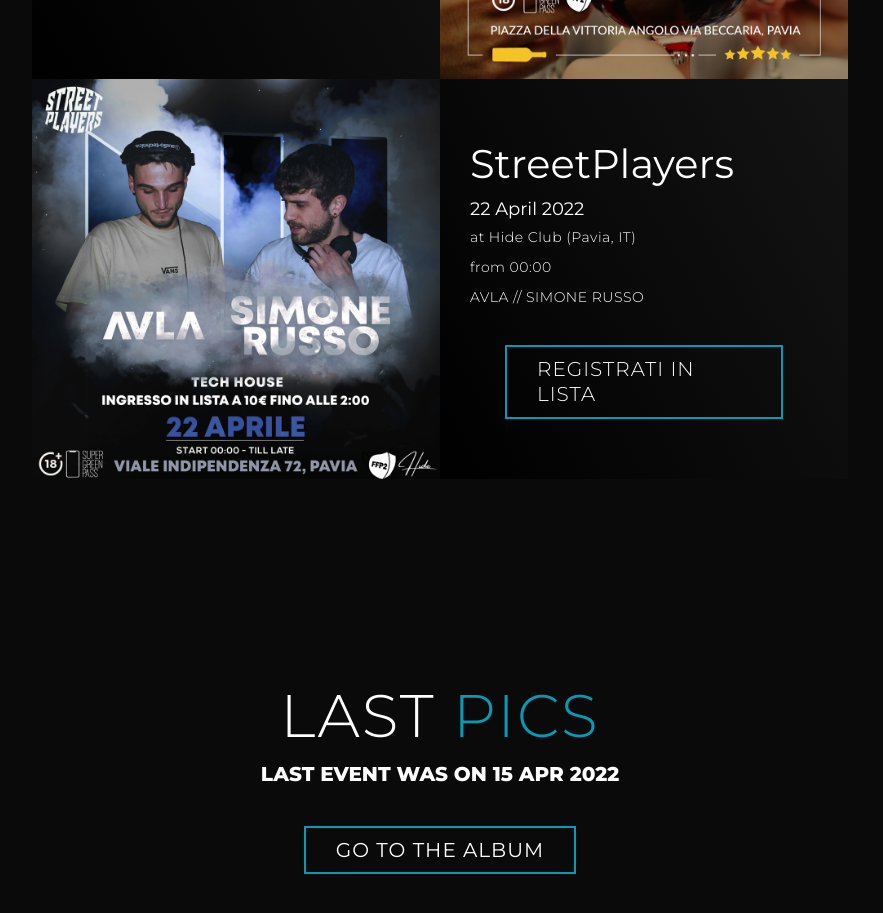
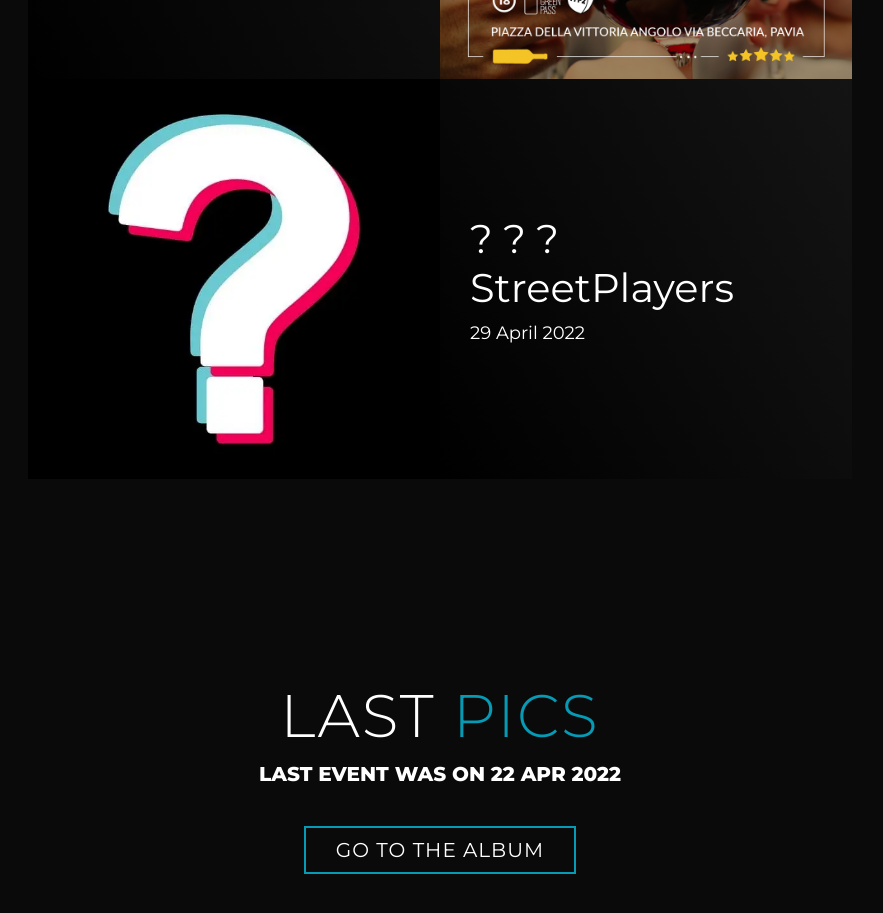
Before and after one commit to streetplayers/2.0, a plain HTML site: page index.html in a window 1280 px wide. Shown: the part 2320-3233 px from the top of the page, without its empty margins (200-1083 px from the left). Drawn offline with Linux system fonts and the light colour scheme.

Commit message:
Add files via upload

```diff
--- a/index.html
+++ b/index.html
@@ -130,15 +130,11 @@
         </div>
         <div class="project-item">
           <div class="project-info">
-            <h1>StreetPlayers</h1>
-            <h2>22 April 2022</h2>
-            <p>at Hide Club (Pavia, IT)</p>
-            <p>from 00:00</p>
-            <p>AVLA // SIMONE RUSSO</p>
-            <p><a href="https://forms.gle/gBPdRjroxJa6urxJ6" class="cta2">Registrati in lista</a></p>
-          </div>
+            <h1>? ? ? StreetPlayers</h1>
+            <h2>29 April 2022</h2>
+           </div>
           <div class="project-img">
-            <img src="./img/hide8.jpg" alt="img">
+            <img src="./img/original.webp" alt="img">
           </div>
         </div>
         </div>
@@ -153,8 +149,8 @@
     <div class="photo container2">
       <div class="photo-top">
         <h1 class="section-title">Last <span>Pics</span></h1>
-        <h2>Last event was on 15 Apr 2022</h2>
-        <a href="https://www.facebook.com/media/set/?vanity=streetplayersevents&set=a.521846256054884" class="cta2">Go to the album</a>
+        <h2>Last event was on 22 Apr 2022</h2>
+        <a href="https://www.facebook.com/media/set/?vanity=streetplayersevents&set=a.525070582399118" class="cta2">Go to the album</a>
       </div>
     </div>
   </section>
```
